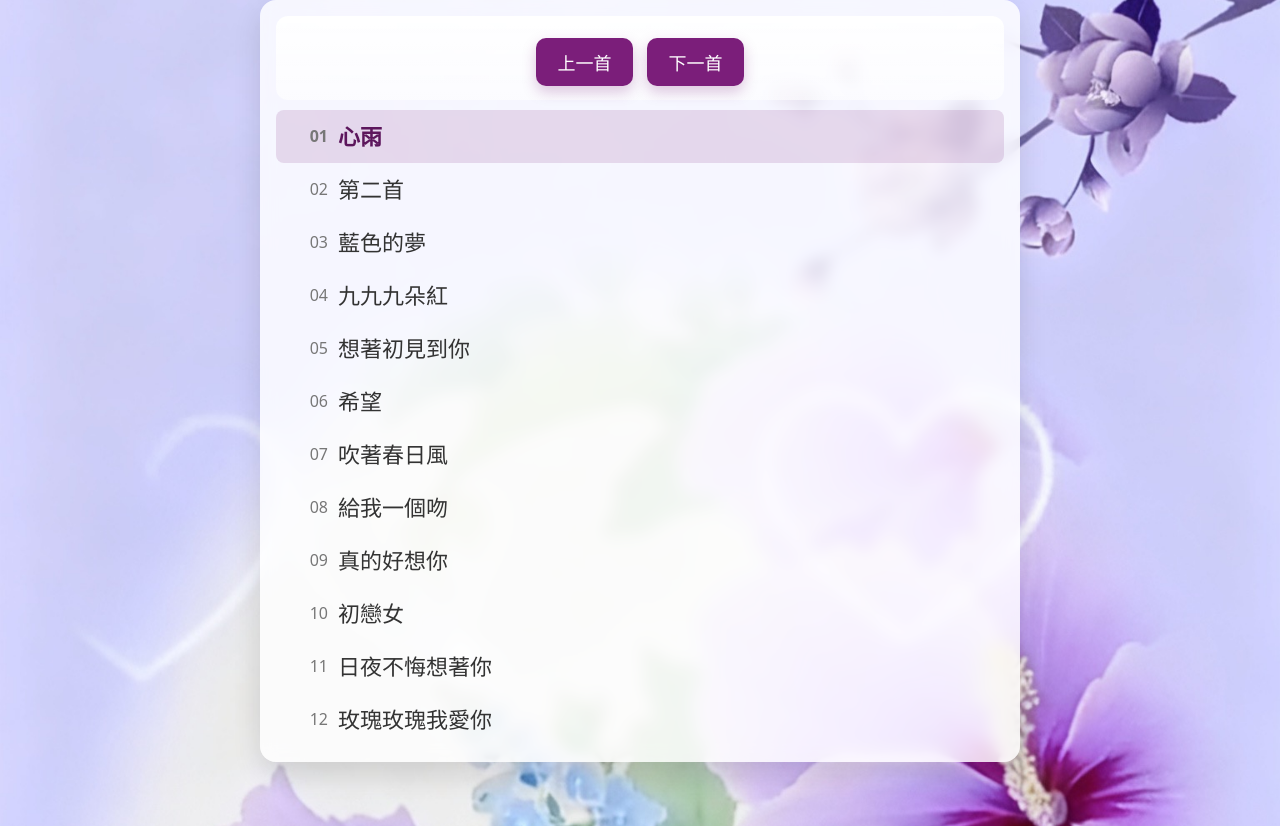
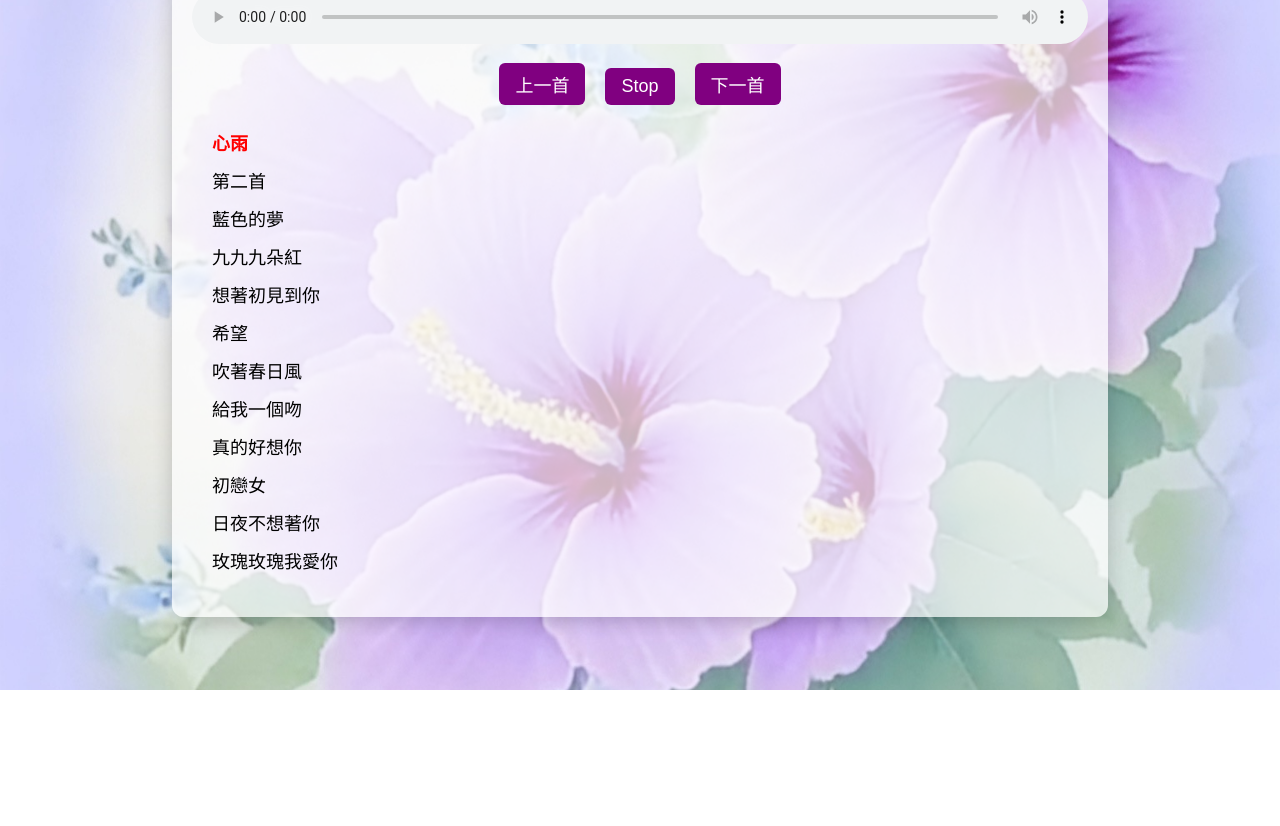
Before and after one commit to jjjhon-eng/Ting-s-Song, a plain HTML site: page index.html in a window 1280 px wide. Shown: the part 110-936 px from the top of the page. After the commit the page ends 800 px from the top, so only its background shows below. Drawn offline with Linux system fonts and the light colour scheme.

Commit message:
update index.html

```diff
--- a/index.html
+++ b/index.html
@@ -5,216 +5,162 @@
   <meta name="viewport" content="width=device-width, initial-scale=1" />
   <title>我的音樂播放器</title>
   <style>
-    /* ====== 全局 ====== */
-    :root{
-      --violet:#7b1e7a;
-      --violet-dark:#5c165c;
-      --card-bg: rgba(255,255,255,.82);
-      --glass: blur(8px) saturate(120%);
-      /* 自適應字級：手機較大、桌機不會太大 */
-      --title-size: clamp(22px, 6vw, 32px);
-      --list-size:  clamp(17px, 4.8vw, 22px);
-      --btn-size:   clamp(14px, 4.2vw, 18px);
-      --num-size:   clamp(14px, 3.8vw, 16px);
-    }
-    *{box-sizing:border-box}
-
-    body{
-      margin:0;
-      font-family: system-ui, "PingFang TC", "Noto Sans TC", sans-serif;
-      color:#333;
-      min-height:100svh;
-      /* 背景圖 */
-      background: #efe9f8 url("IMG_9452.JPG") center/cover no-repeat fixed;
+    body {
+      font-family: "Noto Serif TC", serif;
+      margin: 0;
+      padding: 0;
+      background: url("IMG_9452.JPG") no-repeat center fixed;
+      background-size: cover;
     }
 
-    /* 版心容器：手機 92vw、最大 760px */
-    .wrap{
-      width:min(92vw, 760px);
-      margin:6vh auto 8vh;
+    h1 {
+      margin: 20px 0;
+      text-align: center;
+      font-weight: 700;
+      color: #800080;
+      font-size: clamp(18px, 4vw, 28px);
+      text-shadow: 0 2px 10px rgba(123, 30, 122, 0.15);
     }
 
-    /* 標題 */
-    h1{
-      margin:0 0 16px;
-      text-align:center;
-      font-weight:700;
-      letter-spacing:.08em;
-      color:var(--violet);
-      font-size:var(--title-size);
-      text-shadow:0 2px 10px rgba(123,30,122,.15);
+    .player {
+      width: 70%;
+      margin: 20px auto;
+      background: rgba(255, 255, 255, 0.7); /* 半透明 */
+      padding: 20px;
+      border-radius: 12px;
+      box-shadow: 0 4px 20px rgba(0, 0, 0, 0.2);
     }
 
-    /* 卡片（玻璃擬態） */
-    .card{
-      background:var(--card-bg);
-      backdrop-filter:var(--glass);
-      -webkit-backdrop-filter:var(--glass);
-      border-radius:16px;
-      box-shadow:0 12px 28px rgba(0,0,0,.12);
-      overflow:visible; /* 確保不裁掉播放器邊緣 */
-      padding:16px 16px 10px;
+    audio {
+      width: 100%;
+      margin-bottom: 15px;
     }
 
-    /* 播放器列 */
-    .player-row{
-      position:sticky; /* 卡片內固定在頂端，滾動也不會被文字擋到 */
-      top:0;
-      background:linear-gradient(to bottom, rgba(255,255,255,.95), rgba(255,255,255,.6));
-      padding:10px 10px 12px;
-      border-radius:12px;
-      z-index:2;
-    }
-    audio{
-      width:100%;
-      height:auto; /* 交給瀏覽器自調，避免被裁切 */
-      display:block;
+    .controls {
+      text-align: center;
+      margin-bottom: 15px;
     }
 
-    /* 上/下一首 */
-    .nav{
-      display:flex;
-      justify-content:center;
-      gap:14px;
-      margin:12px 0 2px;
-    }
-    .nav button{
-      font-size:var(--btn-size);
-      padding:.6em 1.2em;
-      border:0;
-      border-radius:10px;
-      background:var(--violet);
-      color:#fff;
-      cursor:pointer;
-      box-shadow:0 6px 14px rgba(123,30,122,.25);
-      transition:transform .08s ease, background .15s ease;
-      touch-action:manipulation;
-    }
-    .nav button:active{ transform:translateY(1px); }
-    .nav button:hover{ background:var(--violet-dark); }
-
-    /* 播放清單 */
-    ol#playlist{
-      list-style:none;
-      margin:10px 0 6px;
-      padding:0;
-    }
-    #playlist li{
-      display:flex;
-      align-items:center;
-      gap:10px;
-      padding:10px 12px;
-      border-radius:8px;
-      font-size:var(--list-size);
-      line-height:1.5;
-      color:#333;
-      transition:background .15s ease, color .15s ease;
-      cursor:pointer;
-    }
-    #playlist li .no{
-      width:2.5em;
-      text-align:right;
-      color:#777;
-      font-variant-numeric: tabular-nums;
-      font-size:var(--num-size);
-      flex:none;
-    }
-    #playlist li .title{
-      flex:1 1 auto;
-      min-width:0;
-      white-space:nowrap;
-      overflow:hidden;
-      text-overflow:ellipsis;
-    }
-    #playlist li:hover{
-      background:rgba(123,30,122,.08);
-    }
-    #playlist li.active{
-      background:rgba(123,30,122,.14);
-      color:var(--violet-dark);
-      font-weight:700;
+    .controls button {
+      background: purple;
+      color: white;
+      border: none;
+      padding: 8px 16px;
+      margin: 0 8px;
+      border-radius: 6px;
+      font-size: clamp(14px, 3vw, 18px);
+      cursor: pointer;
     }
 
-    /* 手機再微調：讓清單更好點 */
-    @media (max-width:480px){
-      .wrap{ margin:4vh auto 6vh; }
-      .player-row{ padding:12px 10px 14px; }
-      .nav{ gap:12px; }
-      #playlist li{ padding:12px 12px; }
+    .controls button:hover {
+      background: darkmagenta;
+    }
+
+    ol {
+      padding-left: 20px;
+      list-style: none;
+      font-size: clamp(14px, 3vw, 18px);
+    }
+
+    li {
+      padding: 6px 0;
+      cursor: pointer;
+    }
+
+    li.active {
+      color: red;
+      font-weight: bold;
     }
   </style>
 </head>
 <body>
-  <div class="wrap">
-    <h1>我的音樂播放器</h1>
+  <h1>我的音樂播放器</h1>
 
-    <div class="card">
-      <!-- 播放器列（不會被遮到） -->
-      <div class="player-row">
-        <audio id="player" controls preload="metadata"></audio>
-        <div class="nav">
-          <button type="button" onclick="prevSong()">上一首</button>
-          <button type="button" onclick="nextSong()">下一首</button>
-        </div>
-      </div>
+  <div class="player">
+    <audio id="audio" controls>
+      <source src="01 曲目 1.mp3" type="audio/mpeg">
+      你的瀏覽器不支援 audio。
+    </audio>
 
-      <!-- 清單 -->
-      <ol id="playlist"></ol>
+    <div class="controls">
+      <button onclick="prevSong()">上一首</button>
+      <button onclick="stopSong()">Stop</button>
+      <button onclick="nextSong()">下一首</button>
     </div>
+
+    <ol id="playlist">
+      <li onclick="playSong(0)">心雨</li>
+      <li onclick="playSong(1)">第二首</li>
+      <li onclick="playSong(2)">藍色的夢</li>
+      <li onclick="playSong(3)">九九九朵紅</li>
+      <li onclick="playSong(4)">想著初見到你</li>
+      <li onclick="playSong(5)">希望</li>
+      <li onclick="playSong(6)">吹著春日風</li>
+      <li onclick="playSong(7)">給我一個吻</li>
+      <li onclick="playSong(8)">真的好想你</li>
+      <li onclick="playSong(9)">初戀女</li>
+      <li onclick="playSong(10)">日夜不想著你</li>
+      <li onclick="playSong(11)">玫瑰玫瑰我愛你</li>
+    </ol>
   </div>
 
   <script>
-    // ====== 歌曲清單（檔名需與資料夾一致） ======
     const songs = [
-      {file:"01 曲目 1.mp3",  title:"心雨"},
-      {file:"02 曲目 2.mp3",  title:"第二首"},
-      {file:"03 曲目 3.mp3",  title:"藍色的夢"},
-      {file:"04 曲目 4.mp3",  title:"九九九朵紅"},
-      {file:"05 曲目 5.mp3",  title:"想著初見到你"},
-      {file:"06 曲目 6.mp3",  title:"希望"},
-      {file:"07 曲目 7.mp3",  title:"吹著春日風"},
-      {file:"08 曲目 8.mp3",  title:"給我一個吻"},
-      {file:"09 曲目 9.mp3",  title:"真的好想你"},
-      {file:"10 曲目 10.mp3", title:"初戀女"},
-      {file:"11 曲目 11.mp3", title:"日夜不悔想著你"},
-      {file:"12 曲目 12.mp3", title:"玫瑰玫瑰我愛你"}
+      "01 曲目 1.mp3",
+      "02 曲目 2.mp3",
+      "03 曲目 3.mp3",
+      "04 曲目 4.mp3",
+      "05 曲目 5.mp3",
+      "06 曲目 6.mp3",
+      "07 曲目 7.mp3",
+      "08 曲目 8.mp3",
+      "09 曲目 9.mp3",
+      "10 曲目 10.mp3",
+      "11 曲目 11.mp3",
+      "12 曲目 12.mp3"
     ];
 
-    let current = 0;
-    const audio = document.getElementById('player');
-    const list  = document.getElementById('playlist');
+    let currentSong = 0;
+    const audio = document.getElementById("audio");
+    const playlist = document.getElementById("playlist").getElementsByTagName("li");
 
-    // 動態建立清單
-    songs.forEach((s, i) => {
-      const li = document.createElement('li');
-      li.innerHTML = `<span class="no">${String(i+1).padStart(2,'0')}</span>
-                      <span class="title">${s.title}</span>`;
-      li.onclick = () => { loadSong(i); audio.play(); };
-      list.appendChild(li);
-    });
-
-    function loadSong(i){
-      current = i;
-      audio.src = songs[i].file;
-      // 高亮目前曲目
-      document.querySelectorAll('#playlist li').forEach((li, idx) => {
-        li.classList.toggle('active', idx === i);
-      });
+    function loadSong(index) {
+      currentSong = index;
+      audio.src = songs[index];
+      audio.play();
+      updateActiveSong();
     }
 
-    function nextSong(){
-      current = (current + 1) % songs.length;
-      loadSong(current);
-      audio.play();
-    }
-    function prevSong(){
-      current = (current - 1 + songs.length) % songs.length;
-      loadSong(current);
-      audio.play();
+    function updateActiveSong() {
+      for (let i = 0; i < playlist.length; i++) {
+        playlist[i].classList.remove("active");
+      }
+      playlist[currentSong].classList.add("active");
     }
 
-    // 初始載入第 1 首
-    loadSong(0);
+    function prevSong() {
+      currentSong = (currentSong - 1 + songs.length) % songs.length;
+      loadSong(currentSong);
+    }
+
+    function nextSong() {
+      currentSong = (currentSong + 1) % songs.length;
+      loadSong(currentSong);
+    }
+
+    function stopSong() {
+      audio.pause();
+      audio.currentTime = 0;
+    }
+
+    function playSong(index) {
+      loadSong(index);
+    }
+
+    audio.addEventListener("ended", nextSong);
+
+    // 初始化
+    updateActiveSong();
   </script>
 </body>
 </html>
```
